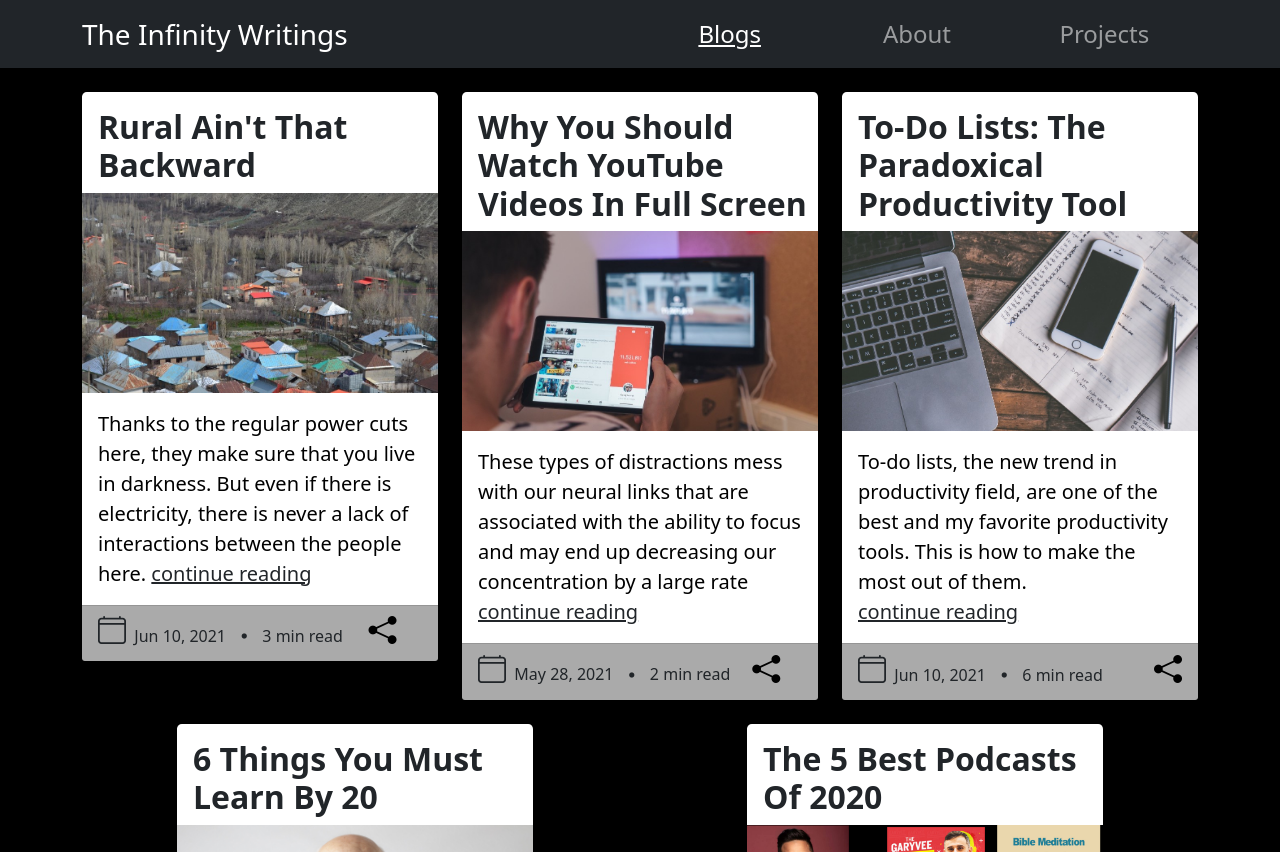
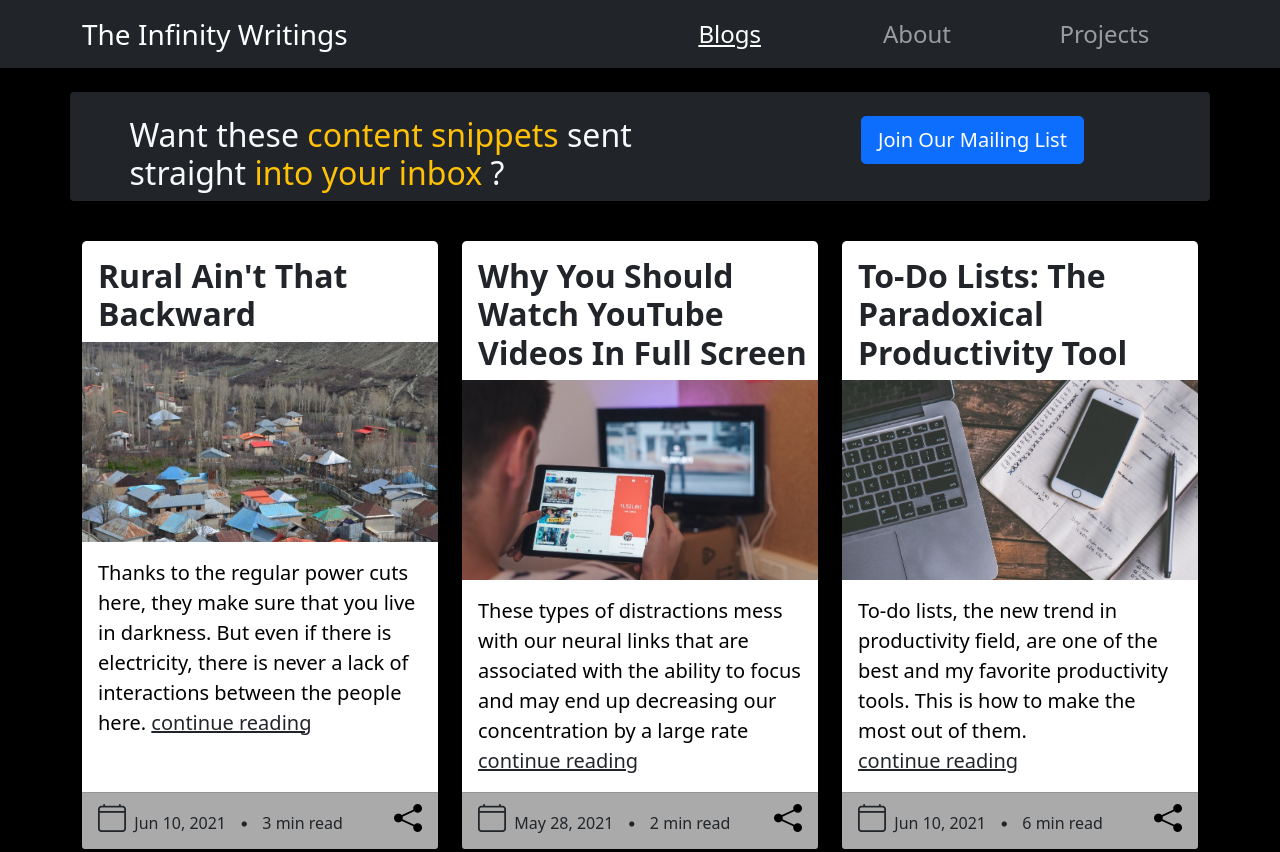
Before and after one commit to shivp436/github.bootshiv.io, a plain HTML site: page index.html in a window 1280 px wide. Shown: the top 852 px of the page. Drawn offline with nearby package versions, Linux system fonts and the light colour scheme.

Commit message:
Added Modal: resolve iframe bugs, add Link copied modal

```diff
--- a/index.html
+++ b/index.html
@@ -9,6 +9,8 @@
 
     <!--   BOOTSTRAP ICONS-->
     <link href="https://cdn.jsdelivr.net/npm/bootstrap@5.1.1/dist/css/bootstrap.min.css" rel="stylesheet" integrity="sha384-F3w7mX95PdgyTmZZMECAngseQB83DfGTowi0iMjiWaeVhAn4FJkqJByhZMI3AhiU" crossorigin="anonymous">
+    <!-- JavaScript Bundle with Popper -->
+    <script src="https://cdn.jsdelivr.net/npm/bootstrap@5.1.1/dist/js/bootstrap.bundle.min.js" integrity="sha384-/bQdsTh/da6pkI1MST/rWKFNjaCP5gBSY4sEBT38Q/9RBh9AH40zEOg7Hlq2THRZ" crossorigin="anonymous"></script>
     <link rel="stylesheet" href="https://cdn.jsdelivr.net/npm/bootstrap-icons@1.3.0/font/bootstrap-icons.css">
 
     <!--    FONT AWESOME ICONS-->
@@ -21,6 +23,9 @@
 </head>
 
 <body>
+
+    <!--   NAVBAR -->
+
     <nav id="navbar" class="navbar navbar-expand navbar-dark bg-dark">
         <div class="container row-md">
             <a href="#" class="navbar-brand d-none d-lg-block col-md fs-3">The Infinity Writings</a>
@@ -41,13 +46,52 @@
         </div>
     </nav>
 
+    <!--    NEWSLETTER BOX-->
+
+    <section class="bg-black text-light pt-5 p-3 text-center text-md-start">
+        <div class="container">
+            <div class="row g-4 bg-dark rounded">
+                <div class="col-md-8 col-lg-6 mx-auto">
+                    <h2>Want these <span class="text-warning">content snippets</span> sent straight <span class="text-warning">into your inbox</span>&nbsp;?</h2>
+                </div>
+                <div class="col-md-4 text-center mb-2
+                       mb-md-0 mx-auto">
+                    <button type="button" class="btn btn-primary btn-lg" data-bs-toggle="modal" data-bs-target="#subscriptionModal">
+                        Join Our Mailing List
+                    </button>
+                </div>
+            </div>
+        </div>
+    </section>
+
+    <!--    SUBSCRIPTION MODAL-->
+
+    <div class="modal fade" id="subscriptionModal" data-bs-backdrop="static" data-bs-keyboard="false" tabindex="-1" aria-labelledby="staticBackdropLabel" aria-hidden="true">
+        <div class="modal-dialog">
+            <div class="modal-content bg-dark text-light text-center">
+                <div class="modal-header">
+                    <h5 class="modal-title" id="staticBackdropLabel">Subscribe to The Infinity Writngs</h5>
+                </div>
+                <div class="modal-body">
+                    <iframe src="https://0e7l0cv0oil.typeform.com/to/D7IBSl4c" frameborder="0px"></iframe>
+                </div>
+                <div class="modal-footer">
+                    <button type="button" class="btn btn-secondary" data-bs-dismiss="modal">Close</button>
+                </div>
+            </div>
+        </div>
+    </div>
+
     <!--    BLOG CARDS-->
 
     <section class="p-2 pt-4 pb-4 bg-black">
         <div class="container">
             <div class="row text-center g-4">
 
-                <div class="col-xs col-md-6 col-xl-4 mx-auto">
+
+                <!--               CARD 5-->
+
+                <div class="col-xs col-md-6 col-xl-4 mx-auto d-flex align-items-stretch">
                     <div class="card rounded-3 border-0">
                         <h2 class="card-title text-start mb-2 ms-3 mt-3 me-2 fw-bold">Rural Ain't That Backward</h2>
                         <img src="img/blog-5-img.jpg" alt="" class="card-img img-fluid rounded-0">
@@ -67,7 +111,7 @@
                                 <span class="h6 align-middle">3 min read</span>
                             </div>
 
-                            <div style="flex: 1" class="text-black">
+                            <div style="flex: 1" class="text-black text-end">
                                 <i class="h3 bi bi-share-fill" onclick="copyLink5()"></i>
                             </div>
                         </div>
@@ -75,7 +119,9 @@
                     </div>
                 </div>
 
-                <div class="col-xs col-md-6 col-xl-4 mx-auto">
+                <!--                CARD 4-->
+
+                <div class="col-xs col-md-6 col-xl-4 mx-auto d-flex align-items-stretch">
                     <div class="card rounded-3 border-0">
                         <h2 class="card-title text-start mb-2 ms-3 mt-3 me-2 fw-bold">Why You Should Watch YouTube Videos In Full Screen</h2>
                         <img src="img/blog-4-img.jpg" alt="" class="card-img img-fluid rounded-0">
@@ -95,7 +141,7 @@
                                 <span class="h6 align-middle">2 min read</span>
                             </div>
 
-                            <div style="flex: 1" class="text-black">
+                            <div style="flex: 1" class="text-black text-end">
                                 <i class="h3 bi bi-share-fill" onclick="copyLink4()"></i>
                             </div>
                         </div>
@@ -103,7 +149,10 @@
                     </div>
                 </div>
 
-                <div class="col-xs col-md-6 col-xl-4 mx-auto">
+
+                <!--               CARD 3 -->
+
+                <div class="col-xs col-md-6 col-xl-4 mx-auto d-flex align-items-stretch">
                     <div class="card rounded-3 border-0">
                         <h2 class="card-title text-start mb-2 ms-3 mt-3 me-2 fw-bold">To-Do Lists: The Paradoxical Productivity Tool</h2>
                         <img src="img/blog-3-img.jpg" alt="" class="card-img img-fluid rounded-0">
@@ -131,7 +180,10 @@
                     </div>
                 </div>
 
-                <div class="col-xs col-md-6 col-xl-4 mx-auto">
+
+                <!--                CARD 2-->
+
+                <div class="col-xs col-md-6 col-xl-4 mx-auto d-flex align-items-stretch">
                     <div class="card rounded-3 border-0">
                         <h2 class="card-title text-start mb-2 ms-3 mt-3 me-2 fw-bold">6 Things You Must Learn By 20</h2>
                         <img src="img/blog-2-img.jpg" alt="" class="card-img img-fluid rounded-0">
@@ -159,7 +211,10 @@
                     </div>
                 </div>
 
-                <div class="col-xs col-md-6 col-xl-4 mx-auto">
+
+                <!--               CARD 1 -->
+
+                <div class="col-xs col-md-6 col-xl-4 mx-auto d-flex align-items-stretch">
                     <div class="card rounded-3 border-0">
                         <h2 class="card-title text-start mb-2 ms-3 mt-3 me-2 fw-bold">The 5 Best Podcasts Of 2020</h2>
                         <img src="img/blog-1-img.jpg" alt="" class="card-img img-fluid rounded-0">
@@ -235,7 +290,7 @@
 
             <div class="col-md text-center text-light pt-md-2 lead fw-normal">
 
-                    <span class="align-middle text-end">&copy; Shivanand P 2021</span>
+                <span class="align-middle text-end">&copy; Shivanand P 2021</span>
 
             </div>
 
```
